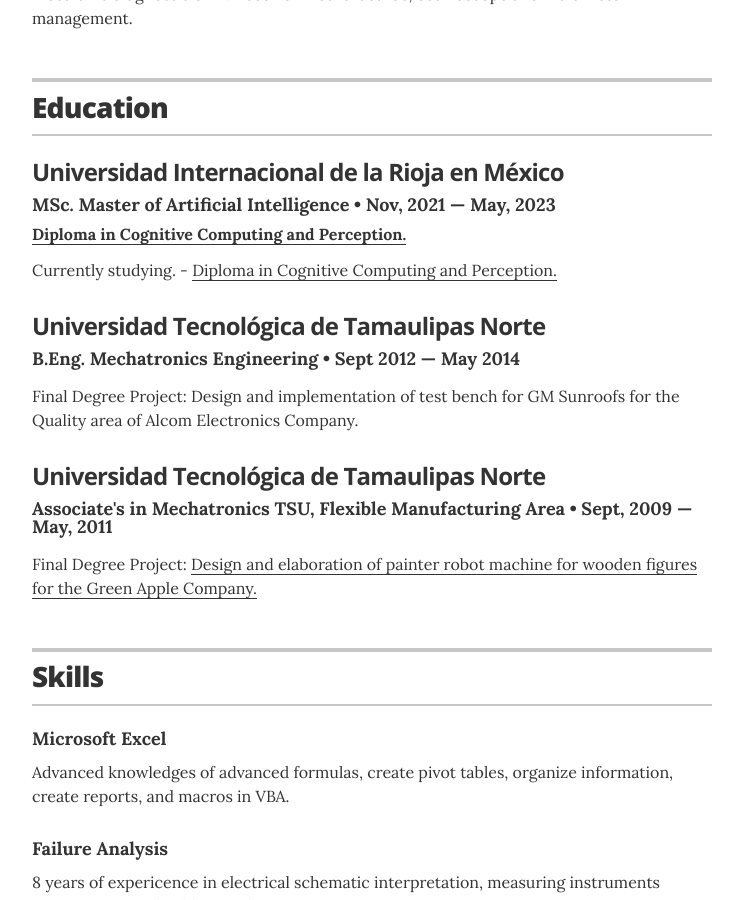
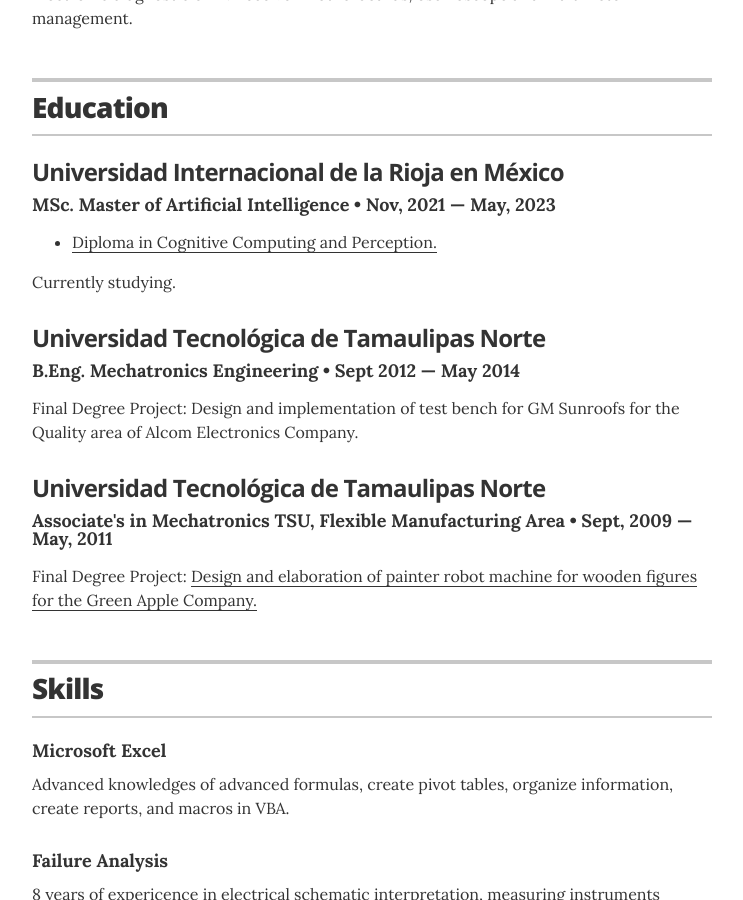
Before and after one commit to baldeadr/baldeadr.github.io, a Jekyll site: the page built from index.html, in a window 1280 px wide and 900 px high, scrolled down 1576 px. Shown: the whole window, without its empty margins (268-1011 px from the left). Built offline with Jekyll 4.4.1, drawn with Linux system fonts in a browser that asks for light colours.

Commit message:
Update education.yml

```diff
--- a/_data/education.yml
+++ b/_data/education.yml
@@ -2,9 +2,9 @@
 - degree: MSc. Master of Artificial Intelligence
   uni: Universidad Internacional de la Rioja en México
   year: Nov, 2021 &mdash; May, 2023
-  award: <a href="https://verfirma.unir.net/MX/CSV/1d297931-49b5-426d-aeb3-64ed53350ba6"> Diploma in Cognitive Computing and Perception. </a>
+  awards:
+    - award: <a href="https://verfirma.unir.net/MX/CSV/1d297931-49b5-426d-aeb3-64ed53350ba6"> Diploma in Cognitive Computing and Perception. </a>
   summary: Currently studying.
-    - <a href="https://verfirma.unir.net/MX/CSV/1d297931-49b5-426d-aeb3-64ed53350ba6"> Diploma in Cognitive Computing and Perception. </a>
 
 
 - degree: B.Eng. Mechatronics Engineering
```
